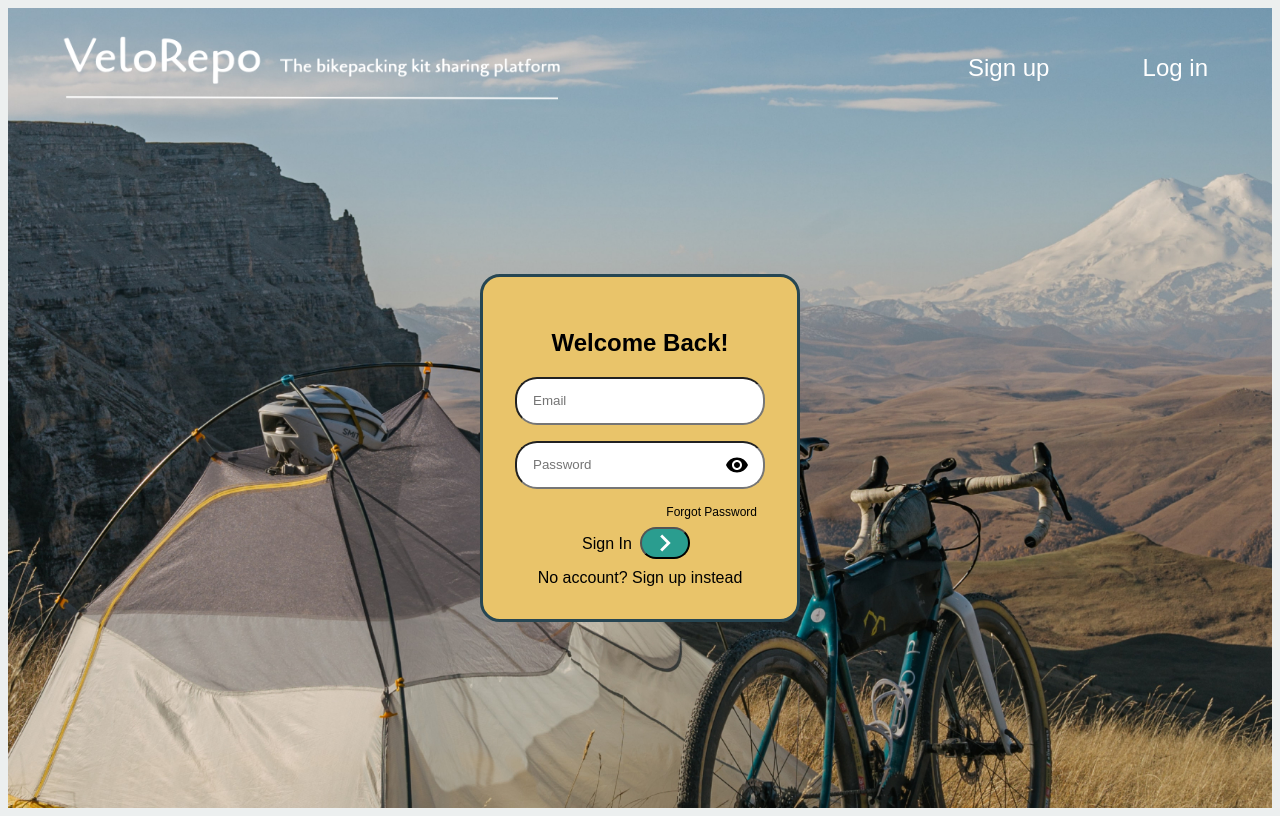
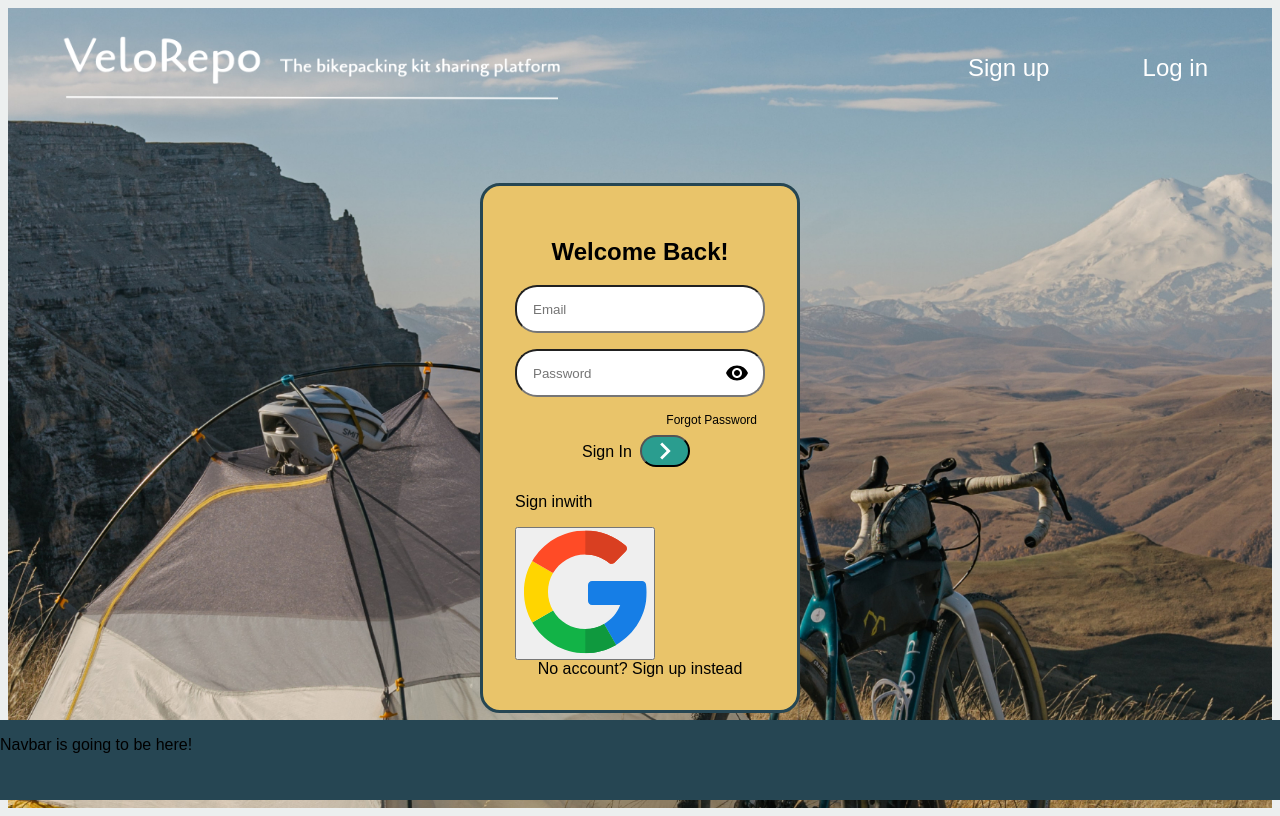
Before and after one commit to HelenLangers/VeloRepo, a React (Create React App) app: page /sign-in in a window 1280 px wide. Built offline with nearby package versions, Linux system fonts and the light colour scheme; a web font is replaced by a local one.

Commit message:
adding google login

```diff
--- a/src/App.js
+++ b/src/App.js
@@ -11,6 +11,7 @@
 import HomePage from './Pages/HomePage';
 import Profile from './Pages/Profile';
 import PrivateRoute from './Components/PrivateRoute';
+import NavBar from './Components/NavBar';
 
 function App() {
 
@@ -31,8 +32,9 @@
           <Route path='/sign-up' element={<SignUp/>}/>
           <Route path='/forgot-password' element={<ForgotPassword/>}/>
         </Routes>
-        {/* <NavBar/> */}
       </Router>
+      <NavBar />
+
       <ToastContainer
     // default settings:
       position="top-right"
--- a/src/Assets/index.css
+++ b/src/Assets/index.css
@@ -1,3 +1,4 @@
+html,
 body {
   background: var(--primary-light);
   font-family: 'Cagliostro', sans-serif;
@@ -18,6 +19,20 @@
   box-sizing: inherit;
 }
 
+.imageBackground{
+  display: block;
+  background: url('./jpg/backgroundlanding.jpg') no-repeat center center fixed;
+  -webkit-background-size: cover;
+  -moz-background-size: cover;
+  -o-background-size: cover;
+  background-size: cover;
+  top: 0;
+  right: 0;
+  left: 0;
+  bottom: 0;
+  height: 100vh;
+}
+
 .hide {
   display: none;
 }
@@ -35,20 +50,6 @@
 
 .textAlignCentre {
   text-align: center;
-}
-
-.imageBackground{
-  display: block;
-  background: url('./jpg/backgroundlanding.jpg') no-repeat center center fixed;
-  -webkit-background-size: cover;
-  -moz-background-size: cover;
-  -o-background-size: cover;
-  background-size: cover;
-  top: 0;
-  right: 0;
-  left: 0;
-  bottom: 0;
-  height: 100vh;
 }
 
 .landingPageHeader {
--- a/src/Assets/navBar.css
+++ b/src/Assets/navBar.css
@@ -1,8 +1,11 @@
 .navbar {
     background: var(--primary-dark);
+    position: fixed;
+    margin-top: 15px;
     height: 10vh;
+    width: 100%;
+    bottom: 0;
+    left: 0;
     display: flex;
-    bottom: 0;
-    z-index: 1000;
     justify-content: space-between;
 }
--- a/src/Assets/profilePage.css
+++ b/src/Assets/profilePage.css
@@ -1,12 +1,13 @@
 .loggedInBackground {
     background-color: var(--primary-light);
-    height: 90vh;
+    height: 100%
 }
 
 .mainContainer{
     display: flex;
     flex-direction: column;
     align-items: center;
+    margin-bottom: 10vh;
 }
 
 .accountTitle{
--- /dev/null
+++ b/src/Components/OAuth.jsx
@@ -0,0 +1,26 @@
+import {useLocation, useNavigate} from 'react-router-dom'
+import {getAuth, signInWithPopup, GoogleAuthProvider} from 'firebase/auth'
+import { doc, setDoc , getDoc} from 'firebase/firestore'
+import {db} from '../firebase.config'
+import {toast} from 'react-toastify'
+import googleIcon from '../Assets/svg/googleIcon.svg'
+
+function OAuth (){
+
+    const navigate = useNavigate()
+    const location = useLocation()
+
+    const onGoogleClick = () => {}
+
+    return (
+        <div className= 'socialLogin'>
+            <p>Sign {Location.pathname === '/sign-up' ? 'up' : 'in'}
+            with</p>
+            <button className='socialIconDiv' onClick={onGoogleClick}>
+                <img className='socialIconImage' src={googleIcon} alt="google" />
+                </button>
+        </div>
+    )
+}
+
+export default OAuth
--- a/src/Pages/Profile.jsx
+++ b/src/Pages/Profile.jsx
@@ -3,7 +3,7 @@
 import { updateDoc, doc } from "firebase/firestore";
 import { db } from "../firebase.config";
 import { toast } from "react-toastify";
-import NavBar from "../Components/NavBar";
+
 import darklogo from '../Assets/png/black-logo.png';
 import { ReactComponent as ArrowRightIcon } from "../Assets/svg/keyboardArrowRightIcon.svg";
 import "../Assets/profilePage.css";
@@ -65,12 +65,12 @@
   return (
     <>
       <div className="loggedInBackground">
-    <header className='landingPageHeader'>
-      <a href="/"><img src={darklogo} alt="VeloRepo" className="logo"/></a>
-      <h2 className="accountTitle">Account Details</h2>
-    </header>
+        <header className='landingPageHeader'>
+          <a href="/"><img src={darklogo} alt="VeloRepo" className="logo"/></a>
+          <h2 className="accountTitle">Account Details</h2>
+        </header>
 
-        <div className="mainContainer">
+        <main className="mainContainer">
           <div className="personalDetailsHeader">
             <h3>Login Information</h3>
             <p
@@ -136,9 +136,8 @@
               Logout
             </button>
           </div>
-        </div>
+        </main>
       </div>
-      <NavBar />
     </>
   );
 }
--- a/src/Pages/SignIn.jsx
+++ b/src/Pages/SignIn.jsx
@@ -3,6 +3,7 @@
 import {toast} from 'react-toastify';
 import {getAuth, signInWithEmailAndPassword} from 'firebase/auth';
 import "../Assets/index.css"
+import OAuth from "../Components/OAuth"
 import whitelogo from '../Assets/png/white-logo.png';
 import visibilityIcon from '../Assets/svg/visibilityIcon.svg';
 import {ReactComponent as ArrowRightIcon} from '../Assets/svg/keyboardArrowRightIcon.svg';
@@ -86,7 +87,7 @@
         </div>
         </form>
 
-        {/* Google OAuth component */}
+        <OAuth />
         <div className="flexAlignCenter">
           <Link to='/sign-up' className="registerLink">No account? Sign up instead</Link>
         </div>
--- a/src/Pages/SignUp.jsx
+++ b/src/Pages/SignUp.jsx
@@ -4,6 +4,7 @@
 import {doc, setDoc, serverTimestamp} from 'firebase/firestore';
 import {db} from '../firebase.config';
 import "../Assets/index.css"
+import OAuth from "../Components/OAuth"
 import whitelogo from '../Assets/png/white-logo.png';
 import visibilityIcon from '../Assets/svg/visibilityIcon.svg';
 import {ReactComponent as ArrowRightIcon} from '../Assets/svg/keyboardArrowRightIcon.svg';
@@ -94,7 +95,7 @@
         </div>
         </form>
 
-                {/* Google OAuth component */}
+                <OAuth />
 
         <Link to='/sign-in' className="registerLink">Already signed up? Log in instead</Link>
       </div>
```
Also changed, not shown: src/Components/NavBar.js (+7 -0 lines).
